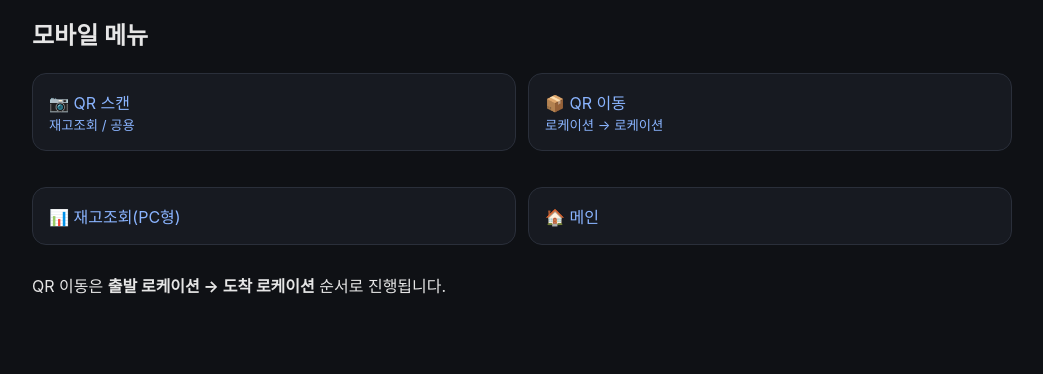
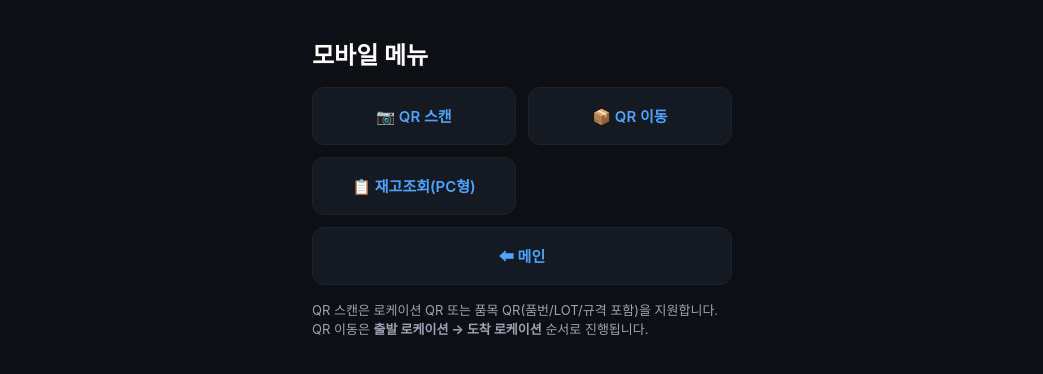
Before and after one commit to dlahtp44-prog/pars-wms-test, a FastAPI app: page /m in a window 1280 px wide. Shown: the top 374 px of the page, without its empty margins (118-1161 px from the left). Run offline with FastAPI, Linux system fonts and the light colour scheme.

Commit message:
Update home.html

```diff
--- a/app/templates/m/home.html
+++ b/app/templates/m/home.html
@@ -1,44 +1,84 @@
 <!DOCTYPE html>
 <html lang="ko">
 <head>
-    <meta charset="UTF-8">
+    <meta charset="UTF-8" />
     <title>모바일 메뉴</title>
-    <meta name="viewport" content="width=device-width, initial-scale=1.0">
-    <link rel="stylesheet" href="/static/app.css">
+    <meta name="viewport" content="width=device-width, initial-scale=1.0" />
+
+    <style>
+        body {
+            margin: 0;
+            padding: 16px;
+            background: #0d0f14;
+            color: #fff;
+            font-family: -apple-system, BlinkMacSystemFont, sans-serif;
+        }
+        .container {
+            max-width: 420px;
+            margin: 0 auto;
+        }
+        h2 {
+            margin-bottom: 16px;
+        }
+        .menu-grid {
+            display: grid;
+            grid-template-columns: 1fr 1fr;
+            gap: 12px;
+        }
+        .menu-button {
+            display: flex;
+            align-items: center;
+            justify-content: center;
+            height: 56px;
+            border-radius: 12px;
+            background: #151922;
+            color: #4da3ff;
+            text-decoration: none;
+            font-size: 15px;
+            font-weight: 600;
+            border: 1px solid #222;
+        }
+        .menu-button.full {
+            grid-column: span 2;
+        }
+        .hint {
+            margin-top: 16px;
+            font-size: 13px;
+            color: #9aa4b2;
+            line-height: 1.5;
+        }
+    </style>
 </head>
 <body>
-
     <div class="container">
         <h2>모바일 메뉴</h2>
 
-    <div class="grid">
-        <!-- 공용 QR (재고조회/분기) -->
-        <a class="card" href="/m/qr">
-            📷 QR 스캔<br>
-            <small>재고조회 / 공용</small>
+        <div class="menu-grid">
+            <!-- 공용 QR 스캔 (재고 조회용) -->
+            <a href="/m/qr" class="menu-button">
+                📷 QR 스캔
             </a>
 
-        <!-- 🔥 추가: 이동 전용 QR -->
-        <a class="card" href="/m/qr?mode=move">
-            📦 QR 이동<br>
-            <small>로케이션 → 로케이션</small>
+            <!-- 🔥 QR 이동 (신규 추가) -->
+            <a href="/m/qr?mode=move" class="menu-button">
+                📦 QR 이동
             </a>
 
             <!-- PC형 재고조회 -->
-        <a class="card" href="/page/inventory">
-            📊 재고조회(PC형)
+            <a href="/page/inventory" class="menu-button">
+                📋 재고조회(PC형)
             </a>
 
             <!-- 메인 -->
-        <a class="card" href="/">
-            🏠 메인
+            <a href="/" class="menu-button full">
+                ⬅ 메인
             </a>
         </div>
 
-    <p class="hint">
+        <div class="hint">
+            QR 스캔은 로케이션 QR 또는 품목 QR(품번/LOT/규격 포함)을 지원합니다.<br>
             QR 이동은 <b>출발 로케이션 → 도착 로케이션</b> 순서로 진행됩니다.
-    </p>
         </div>
-
+    </div>
 </body>
 </html>
```
Lines whose indentation alone changed are shown as unchanged.
